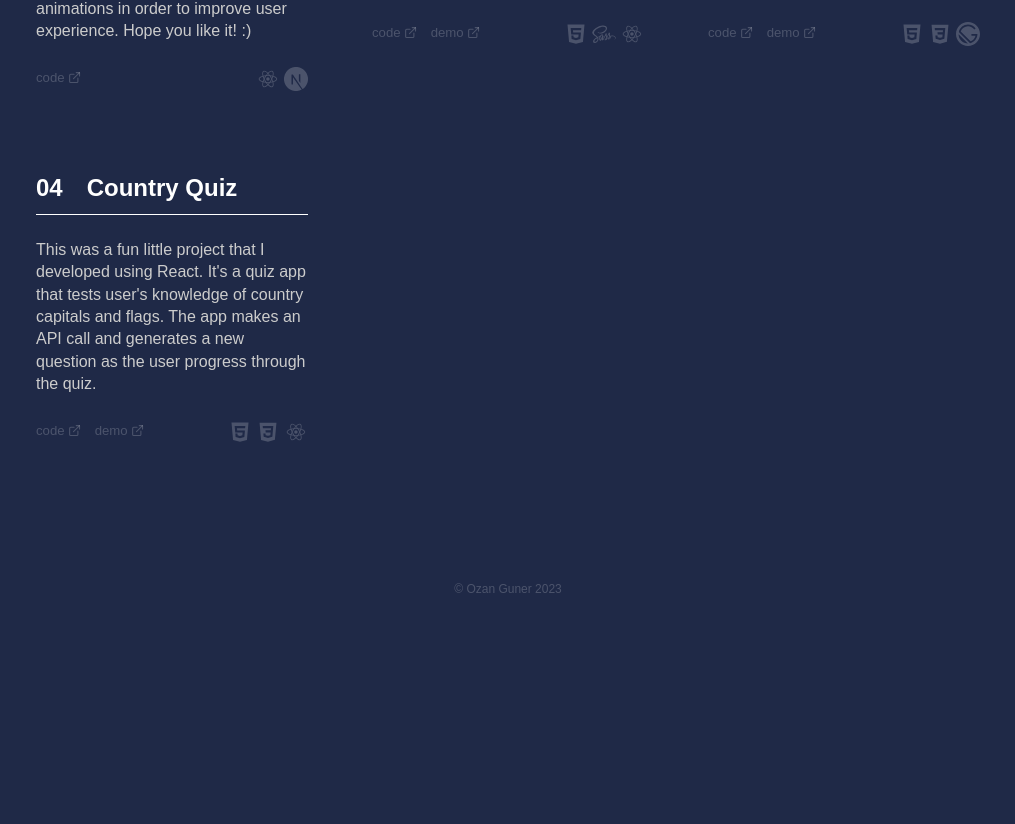
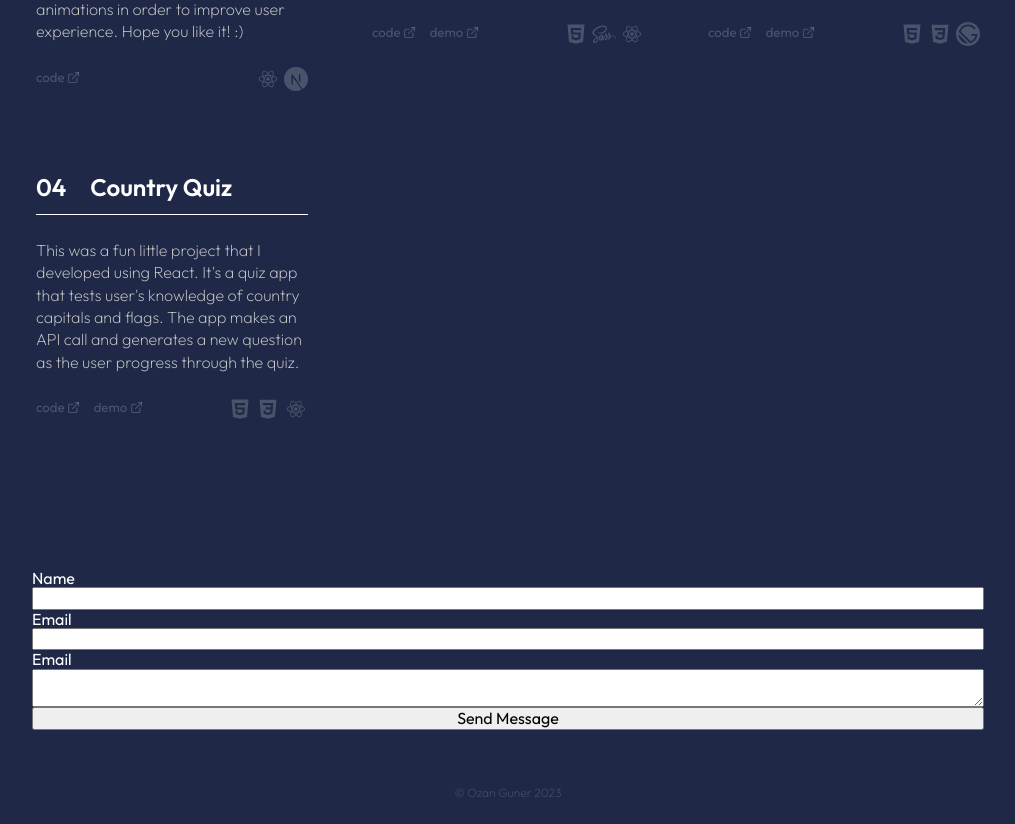
Before and after one commit to ozngnr/portfolio-site, a Next.js app: page / in a window 1280 px wide. Shown: the part 1837-2661 px from the top of the page, without its empty margins (132-1147 px from the left). Before the commit the page ends 2458 px from the top, so only its background shows below. Built offline with nearby package versions, Linux system fonts and the light colour scheme.

Commit message:
Added contact me section

```diff
--- a/components/about/index.js
+++ b/components/about/index.js
@@ -1,8 +1,8 @@
-import * as S from "./about.styled"
-import { useSectionInView } from "../../hooks/useSectionInView"
+import * as S from './about.styled';
+import { useSectionInView } from '../../hooks/useSectionInView';
 
 const About = () => {
-  const [sectionRef] = useSectionInView()
+  const { sectionRef } = useSectionInView();
 
   return (
     <S.Section id="about" name="about." ref={sectionRef}>
@@ -20,23 +20,23 @@ const About = () => {
             code my own site instead. I started copying parts of other
             developer's code and tweaking them to suit my needs. It didn't work
             but I learned a lot about the basics.
-          </S.Text>{" "}
+          </S.Text>{' '}
           <S.Text>
             When the pandemic started, I decided to give it another go and
             invested my free time into learning how to code properly. I've
-            watched video tutorials, completed front end lessons on{" "}
+            watched video tutorials, completed front end lessons on{' '}
             <S.ExternalLink href="https://freecodecamp.org" target="_blank">
               freeCodeCamp
             </S.ExternalLink>
-            , signed up to Scrimba and enrolled in their{" "}
+            , signed up to Scrimba and enrolled in their{' '}
             <S.ExternalLink
               href="https://scrimba.com/learn/frontend"
               target="_blank"
             >
               Front End Developer Career Path
-            </S.ExternalLink>{" "}
+            </S.ExternalLink>{' '}
             where I built real life projects mainly using JavaScript and React.
-          </S.Text>{" "}
+          </S.Text>{' '}
           <S.Text>
             Ever since, I've been researching, learning and looking for ways to
             improve my programming skills. Focusing on building well designed,
@@ -45,7 +45,7 @@ const About = () => {
         </S.Body>
       </S.Container>
     </S.Section>
-  )
-}
+  );
+};
 
-export default About
+export default About;
--- /dev/null
+++ b/components/contactMe/contactMe.styled.js
@@ -0,0 +1,21 @@
+import styled from 'styled-components';
+import { Form as FormikForm, Field as FormikField } from 'formik';
+
+export const Button = styled.button``;
+export const Label = styled.label``;
+export const Field = styled(FormikField)``;
+export const Form = styled(FormikForm)`
+  display: flex;
+  flex-direction: column;
+`;
+
+export const Container = styled.div`
+  width: 90%;
+  margin: auto;
+  padding-top: 5em;
+
+  @media (min-width: 900px) {
+    padding: 2em 100px;
+  }
+`;
+export const Section = styled.section``;
--- /dev/null
+++ b/components/contactMe/index.js
@@ -0,0 +1,30 @@
+import * as S from './contactMe.styled';
+import { useSectionInView } from '../../hooks/useSectionInView';
+import { Formik } from 'formik';
+
+const ContactMe = () => {
+  const { sectionRef } = useSectionInView();
+
+  return (
+    <S.Section id="contact-me" name="contact." ref={sectionRef}>
+      <S.Container>
+        <Formik>
+          <S.Form>
+            <S.Label htmlFor="firstName">Name</S.Label>
+            <S.Field id="firstName" name="firstName" />
+
+            <S.Label htmlFor="lastName">Email</S.Label>
+            <S.Field id="email" name="email" />
+
+            <S.Label htmlFor="lastName">Email</S.Label>
+            <S.Field as="textarea" />
+
+            <S.Button>Send Message</S.Button>
+          </S.Form>
+        </Formik>
+      </S.Container>
+    </S.Section>
+  );
+};
+
+export default ContactMe;
--- a/components/intro/index.js
+++ b/components/intro/index.js
@@ -5,7 +5,7 @@ import { useSectionInView } from '../../hooks/useSectionInView';
 import profileImg from '../../public/images/portrait.webp';
 
 const Intro = () => {
-  const [sectionRef] = useSectionInView();
+  const { sectionRef } = useSectionInView();
 
   return (
     <S.Section id="home" name="" ref={sectionRef}>
--- a/components/projects/index.js
+++ b/components/projects/index.js
@@ -4,10 +4,10 @@ import { FiExternalLink } from 'react-icons/fi';
 import { useSectionInView } from '../../hooks/useSectionInView';
 
 const Projects = ({ data }) => {
-  const [sectionREf] = useSectionInView();
+  const { sectionRef } = useSectionInView();
 
   return (
-    <S.Section id="projects" name="projects." ref={sectionREf}>
+    <S.Section id="projects" name="projects." ref={sectionRef}>
       <S.SectionTitle>projects.</S.SectionTitle>
       <S.Projects>
         {data.map((project) => (
--- a/hooks/useSectionInView.js
+++ b/hooks/useSectionInView.js
@@ -28,5 +28,5 @@ export const useSectionInView = () => {
     };
   }, [setSection]);
 
-  return [sectionRef];
+  return { sectionRef };
 };
--- a/pages/_document.js
+++ b/pages/_document.js
@@ -1,80 +1,48 @@
 import Document, { Html, Head, Main, NextScript } from 'next/document';
 import { ServerStyleSheet } from 'styled-components';
 
-// export default class MyDocument extends Document {
-//   static async getInitialProps(ctx) {
-//     const sheet = new ServerStyleSheet();
-//     const originalRenderPage = ctx.renderPage;
-
-//     try {
-//       ctx.renderPage = () =>
-//         originalRenderPage({
-//           enhanceApp: (App) => (props) =>
-//             sheet.collectStyles(<App {...props} />),
-//         });
-
-//       const initialProps = await Document.getInitialProps(ctx);
-//       return {
-//         ...initialProps,
-//         styles: [initialProps.styles, sheet.getStyleElement()],
-//       };
-//     } finally {
-//       sheet.seal();
-//     }
-//   }
-
-//   render() {
-//     return (
-//       <Html lang="en">
-//         <Head>
-//           <meta
-//             name="description"
-//             content="Highly passionate and creative Front End Developer, based in London. Specialising in React, Gatsby and Next.js"
-//           />
-//           <link rel="icon" href="/favicon.ico" />
-//           <link rel="preconnect" href="https://fonts.googleapis.com" />
-//           <link
-//             rel="preconnect"
-//             href="https://fonts.gstatic.com"
-//             crossOrigin="true"
-//           />
-//           <link
-//             href="https://fonts.googleapis.com/css2?family=Outfit:wght@100..900&display=swap"
-//             rel="stylesheet"
-//           ></link>
-//         </Head>
-//         <body>
-//           <Main />
-//           <NextScript />
-//         </body>
-//       </Html>
-//     );
-//   }
-// }
-
-class MyDocument extends Document {
+export default class MyDocument extends Document {
   static async getInitialProps(ctx) {
+    const sheet = new ServerStyleSheet();
     const originalRenderPage = ctx.renderPage;
 
-    // Run the React rendering logic synchronously
-    ctx.renderPage = () =>
-      originalRenderPage({
-        // Useful for wrapping the whole react tree
-        enhanceApp: (App) => App,
-        // Useful for wrapping in a per-page basis
-        enhanceComponent: (Component) => Component,
-      });
+    try {
+      ctx.renderPage = () =>
+        originalRenderPage({
+          enhanceApp: (App) => (props) =>
+            sheet.collectStyles(<App {...props} />),
+        });
 
-    // Run the parent `getInitialProps`, it now includes the custom `renderPage`
-    const initialProps = await Document.getInitialProps(ctx);
-
-    return initialProps;
+      const initialProps = await Document.getInitialProps(ctx);
+      return {
+        ...initialProps,
+        styles: [initialProps.styles, sheet.getStyleElement()],
+      };
+    } finally {
+      sheet.seal();
+    }
   }
 
   render() {
     return (
-      <Html>
-        <Head />
+      <Html lang="en">
+        <Head>
+          <meta
+            name="description"
+            content="Highly passionate and creative Front End Developer, based in London. Specialising in React, Gatsby and Next.js"
+          />
+          <link rel="icon" href="/favicon.ico" />
+          <link rel="preconnect" href="https://fonts.googleapis.com" />
+          <link
+            rel="preconnect"
+            href="https://fonts.gstatic.com"
+            crossOrigin="true"
+          />
+          <link
+            href="https://fonts.googleapis.com/css2?family=Outfit:wght@100..900&display=swap"
+            rel="stylesheet"
+          ></link>
+        </Head>
         <body>
           <Main />
           <NextScript />
@@ -83,5 +51,3 @@ class MyDocument extends Document {
     );
   }
 }
-
-export default MyDocument;
--- a/pages/index.js
+++ b/pages/index.js
@@ -1,8 +1,9 @@
-import About from "../components/about"
-import Intro from "../components/intro"
-import Layout from "../components/layout"
-import Projects from "../components/projects"
-import { getProjectsData } from "../lib/projects"
+import About from '../components/about';
+import ContactMe from '../components/contactMe';
+import Intro from '../components/intro';
+import Layout from '../components/layout';
+import Projects from '../components/projects';
+import { getProjectsData } from '../lib/projects';
 
 export default function Home({ allProjectsData }) {
   return (
@@ -10,16 +11,17 @@ export default function Home({ allProjectsData }) {
       <Intro />
       <About />
       <Projects data={allProjectsData} />
+      <ContactMe />
     </Layout>
-  )
+  );
 }
 
 export async function getStaticProps() {
-  const allProjectsData = getProjectsData()
+  const allProjectsData = getProjectsData();
 
   return {
     props: {
       allProjectsData,
     },
-  }
+  };
 }
```
